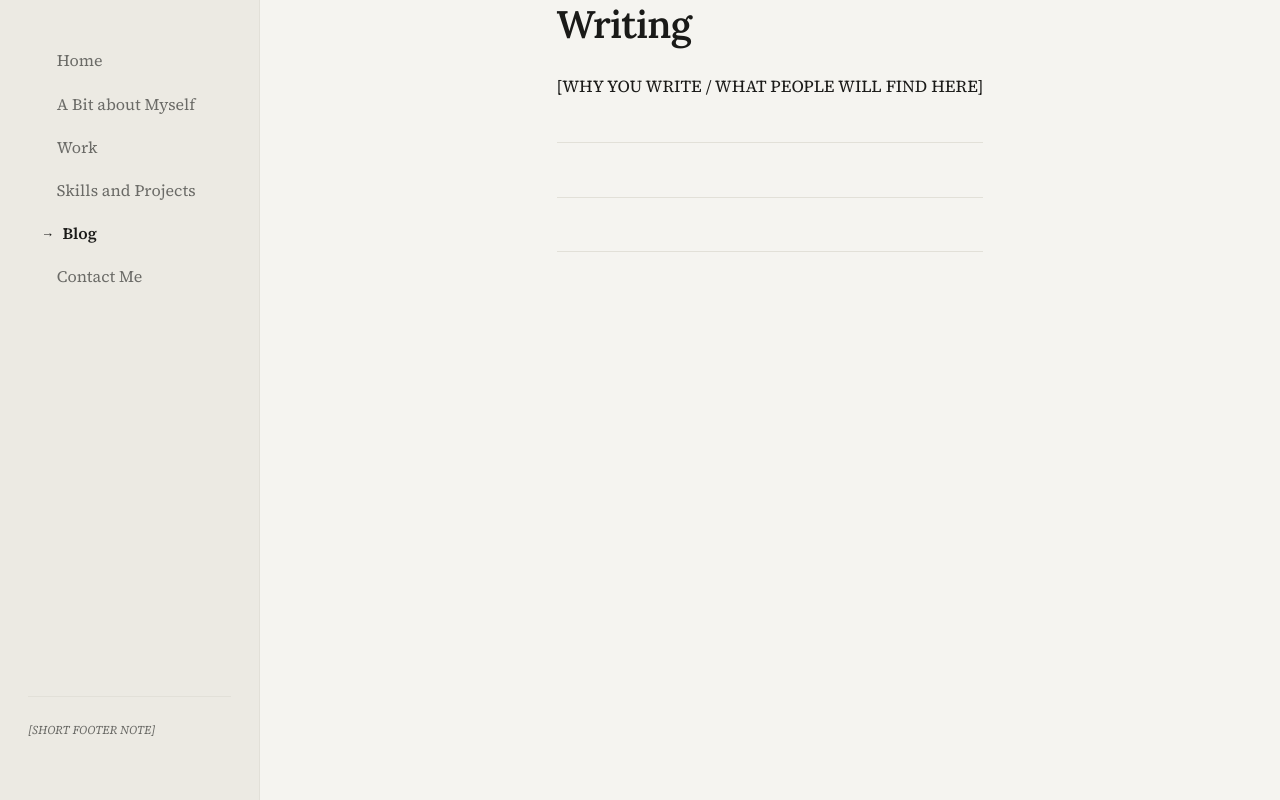
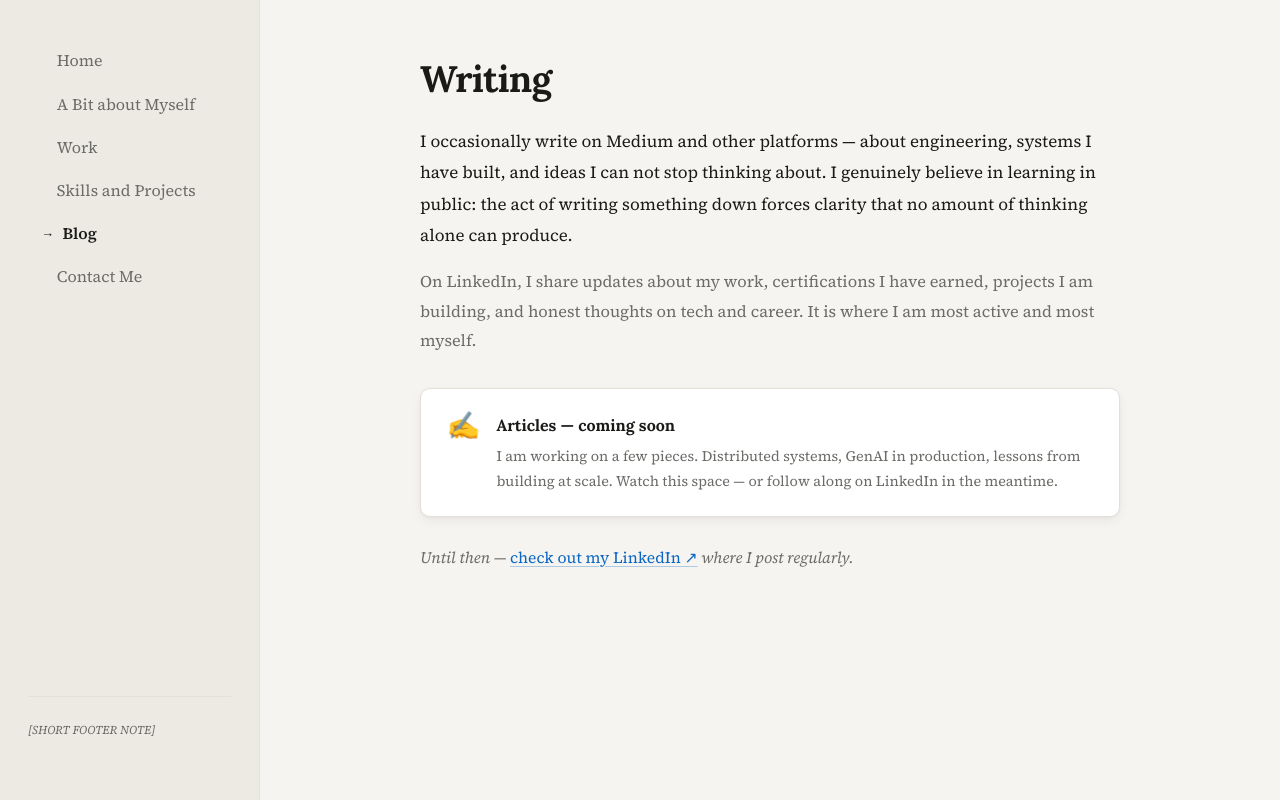
Before and after one commit to uma-1510/my-portfolio, a Next.js app: page /blog in a window 1280 px wide. Built offline with nearby package versions, Linux system fonts and the light colour scheme.

Commit message:
added blog and contact pages

```diff
--- a/app/blog/blog.module.css
+++ b/app/blog/blog.module.css
@@ -1,43 +1,96 @@
-.posts { display: flex; flex-direction: column; }
-
-.post {
-  display: grid;
-  grid-template-columns: 100px 1fr;
-  gap: 1rem;
-  padding: 1.5rem 0;
-  border-bottom: 1px solid var(--color-border);
-  text-decoration: none;
-  color: inherit;
-  transition: padding-left var(--duration-fast) var(--ease-out);
-}
-.post:first-child     { border-top: 1px solid var(--color-border); }
-.post:hover           { padding-left: 0.5rem; }
-.post:hover .postTitle { text-decoration-color: var(--color-text); }
-
-.postDate {
-  font-size: 0.78rem;
-  color: var(--color-muted);
-  font-style: italic;
-  padding-top: 0.2rem;
+.page {
+  display: flex;
+  justify-content: center;
+  padding: 0 2rem;
 }
 
-.postTitle {
-  font-family: var(--font-display);
-  font-size: 1.05rem;
-  font-weight: 600;
-  margin: 0 0 0.35rem;
-  text-decoration: underline;
-  text-decoration-color: transparent;
-  transition: text-decoration-color var(--duration-fast) ease;
+.content {
+  width: 100%;
+  max-width: 700px;
+  padding: 3.5rem 0 4rem;
 }
 
-.postDesc {
+.title {
+  font-family: var(--font-display);
+  font-size: clamp(1.8rem, 3vw, 2.3rem);
+  font-weight: 700;
+  letter-spacing: -0.02em;
+  margin-bottom: 1.5rem;
+  color: var(--color-text);
+}
+
+.lead {
+  font-size: 1.06rem;
+  line-height: 1.85;
+  color: var(--color-text);
+  margin-bottom: 1rem;
+}
+
+.body {
+  font-size: 1.02rem;
+  line-height: 1.8;
+  color: var(--color-muted);
+  margin-bottom: 2rem;
+}
+
+/* ---- Coming soon card ---- */
+.comingSoon {
+  display: flex;
+  align-items: flex-start;
+  gap: 1rem;
+  background: #ffffff;
+  border: 1px solid var(--color-border);
+  border-radius: 10px;
+  padding: 1.4rem 1.6rem;
+  margin-bottom: 1.75rem;
+  box-shadow: 0 1px 3px rgba(0,0,0,0.04), 0 4px 12px rgba(0,0,0,0.05);
+}
+
+.comingSoonEmoji {
+  font-size: 1.7rem;
+  line-height: 1;
+  flex-shrink: 0;
+  padding-top: 0.1rem;
+}
+
+.comingSoonTitle {
+  font-family: var(--font-display);
+  font-size: 1rem;
+  font-weight: 700;
+  color: var(--color-text);
+  margin-bottom: 0.3rem;
+}
+
+.comingSoonSub {
   font-size: 0.9rem;
   color: var(--color-muted);
-  line-height: 1.65;
+  line-height: 1.7;
   margin: 0;
 }
 
-@media (max-width: 600px) {
-  .post { grid-template-columns: 1fr; gap: 0.2rem; }
+/* ---- LinkedIn CTA ---- */
+.cta {
+  font-size: 0.98rem;
+  color: var(--color-muted);
+  font-style: italic;
+  line-height: 1.7;
 }
+
+.linkedinLink {
+  color: #0a66c2;
+  text-decoration: underline;
+  text-decoration-color: rgba(10, 102, 194, 0.3);
+  text-underline-offset: 3px;
+  font-style: normal;
+  font-weight: 500;
+  transition: text-decoration-color 0.2s ease, color 0.2s ease;
+}
+
+.linkedinLink:hover {
+  color: #0a66c2;
+  text-decoration-color: #0a66c2;
+}
+
+@media (max-width: 768px) {
+  .page { padding: 0 1.25rem; }
+}
--- a/app/blog/page.tsx
+++ b/app/blog/page.tsx
@@ -1,60 +1,56 @@
 import type { Metadata } from 'next'
-import Link from 'next/link'
-import PageWrapper from '../../components/PageWrapper'
 import styles from './blog.module.css'
 
-export const metadata: Metadata = { title: 'Blog' }
-
-interface Post {
-  slug:        string
-  title:       string
-  date:        string
-  description: string
-}
-
-const POSTS: Post[] = [
-  {
-    slug:        '',
-    title:       '',
-    date:        '',     // e.g. "March 2025"
-    description: '',
-  },
-  {
-    slug:        '',
-    title:       '',
-    date:        '',
-    description: '',
-  },
-]
+export const metadata: Metadata = { title: 'Writing' }
 
 export default function BlogPage() {
   return (
-    <PageWrapper>
+    <div className={styles.page}>
+      <div className={styles.content}>
 
-      <h1>Writing</h1>
+        <h1 className={styles.title}>Writing</h1>
 
-      <p style={{ marginBottom: '2.5rem' }}>
-        [WHY YOU WRITE / WHAT PEOPLE WILL FIND HERE]
-      </p>
+        <p className={styles.lead}>
+          I occasionally write on Medium and other platforms — about engineering,
+          systems I have built, and ideas I can not stop thinking about. I genuinely
+          believe in learning in public: the act of writing something down forces
+          clarity that no amount of thinking alone can produce.
+        </p>
 
-      {POSTS.length > 0 ? (
-        <div className={styles.posts}>
-          {POSTS.map((post) => (
-            <Link key={post.slug} href={`/blog/${post.slug}`} className={styles.post}>
-              <span className={styles.postDate}>{post.date}</span>
-              <div>
-                <h3 className={styles.postTitle}>{post.title}</h3>
-                <p className={styles.postDesc}>{post.description}</p>
-              </div>
-            </Link>
-          ))}
+        <p className={styles.body}>
+          On LinkedIn, I share updates about my work, certifications I have earned,
+          projects I am building, and honest thoughts on tech and career. It is where
+          I am most active and most myself.
+        </p>
+
+        {/* Coming soon card */}
+        <div className={styles.comingSoon}>
+          <span className={styles.comingSoonEmoji}>✍️</span>
+          <div>
+            <p className={styles.comingSoonTitle}>Articles — coming soon</p>
+            <p className={styles.comingSoonSub}>
+              I am working on a few pieces. Distributed systems, GenAI in production,
+              lessons from building at scale. Watch this space — or follow along on
+              LinkedIn in the meantime.
+            </p>
+          </div>
         </div>
-      ) : (
-        <p style={{ color: 'var(--color-muted)', fontStyle: 'italic' }}>
-          Nothing yet — but something&apos;s coming.
+
+        {/* LinkedIn CTA */}
+        <p className={styles.cta}>
+          Until then —{' '}
+          <a
+            href="https://linkedin.com/in/[YOUR_LINKEDIN]"
+            target="_blank"
+            rel="noopener noreferrer"
+            className={styles.linkedinLink}
+          >
+            check out my LinkedIn ↗
+          </a>
+          {' '}where I post regularly.
         </p>
-      )}
 
-    </PageWrapper>
+      </div>
+    </div>
   )
 }
--- /dev/null
+++ b/app/contact/contact.module.css
@@ -0,0 +1,128 @@
+.page {
+  display: flex;
+  justify-content: center;
+  padding: 0 2rem;
+}
+
+.content {
+  width: 100%;
+  max-width: 700px;
+  padding: 3.5rem 0 4rem;
+}
+
+.title {
+  font-family: var(--font-display);
+  font-size: clamp(1.8rem, 3vw, 2.3rem);
+  font-weight: 700;
+  letter-spacing: -0.02em;
+  margin-bottom: 1.5rem;
+  color: var(--color-text);
+}
+
+.lead {
+  font-size: 1.06rem;
+  line-height: 1.85;
+  color: var(--color-text);
+  margin-bottom: 1.5rem;
+}
+
+/* ---- Passion block ---- */
+.passionBlock {
+  border-left: 3px solid var(--color-text);
+  padding: 1.1rem 1.4rem;
+  margin: 0 0 1.5rem;
+  background: #ffffff;
+  border-radius: 0 8px 8px 0;
+  box-shadow: 0 1px 4px rgba(0,0,0,0.04);
+}
+
+.passionBlock p {
+  font-size: 0.98rem;
+  line-height: 1.82;
+  color: #3a3a38;
+  margin: 0;
+}
+
+.passionBlock strong {
+  color: var(--color-text);
+  font-weight: 600;
+}
+
+/* ---- Body text ---- */
+.body {
+  font-size: 1.02rem;
+  line-height: 1.8;
+  color: var(--color-text);
+  margin-bottom: 2rem;
+}
+
+.body a {
+  color: var(--color-text);
+}
+
+/* ---- Links grid ---- */
+.linksLabel {
+  font-size: 0.75rem;
+  font-weight: 700;
+  letter-spacing: 0.1em;
+  text-transform: uppercase;
+  color: var(--color-muted);
+  margin-bottom: 0.75rem;
+}
+
+/* 3 per row, wraps to 2 on mobile */
+.linksGrid {
+  display: grid;
+  grid-template-columns: repeat(3, auto);
+  justify-content: start;
+  gap: 0.55rem;
+  margin-bottom: 2rem;
+}
+
+.chip {
+  display: inline-flex;
+  align-items: center;
+  gap: 0.45rem;
+  background: #ffffff;
+  border: 1px solid var(--color-border);
+  border-radius: 8px;
+  padding: 0.5rem 0.9rem;
+  text-decoration: none;
+  color: var(--color-text);
+  font-size: 0.88rem;
+  font-family: var(--font-body);
+  font-weight: 500;
+  box-shadow: 0 1px 3px rgba(0,0,0,0.04);
+  transition: box-shadow 0.2s ease, transform 0.2s ease, border-color 0.2s ease;
+  white-space: nowrap;
+}
+
+.chip:hover {
+  box-shadow: 0 4px 12px rgba(0,0,0,0.09);
+  transform: translateY(-2px);
+  border-color: #bbb;
+  text-decoration: none;
+  color: var(--color-text);
+}
+
+.chipEmoji {
+  font-size: 1rem;
+  line-height: 1;
+}
+
+.chipLabel {
+  line-height: 1;
+}
+
+/* ---- Response note ---- */
+.responseNote {
+  font-size: 0.88rem;
+  color: var(--color-muted);
+  font-style: italic;
+  line-height: 1.7;
+}
+
+@media (max-width: 600px) {
+  .page      { padding: 0 1.25rem; }
+  .linksGrid { grid-template-columns: repeat(2, auto); }
+}
```
Also changed, not shown: app/contact/page.tsx (+63 -27 lines).
